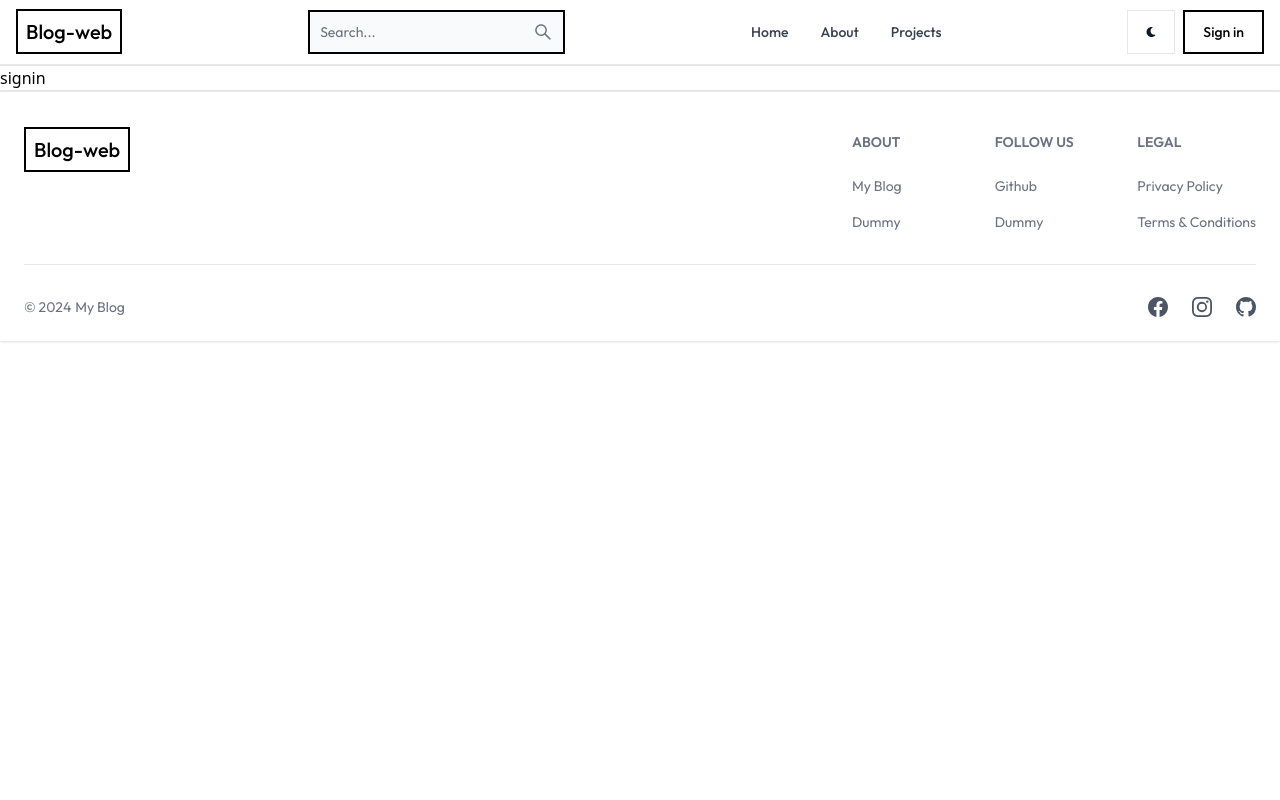
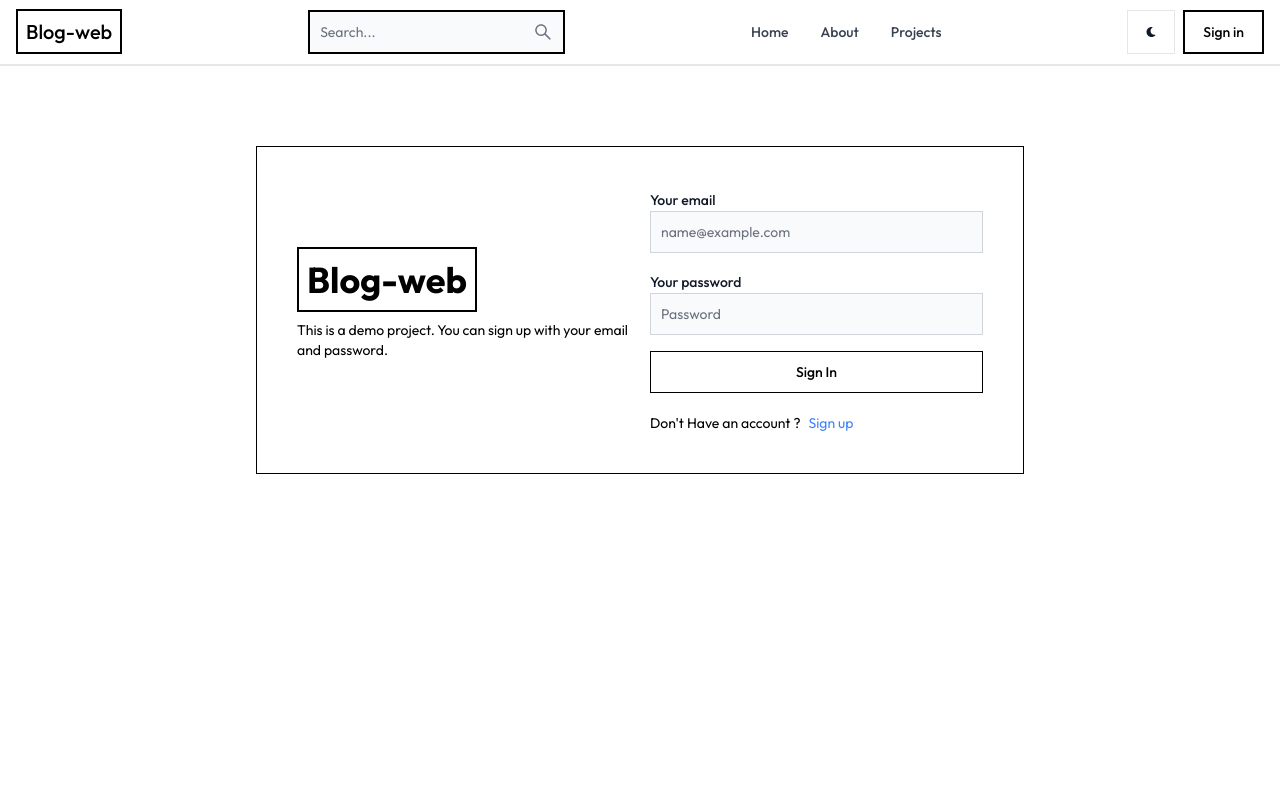
Before and after one commit to omoreo/MERN-Blog, a React (Vite) app in the folder client/: page /signin in a window 1280 px wide. Shown: the top 800 px of the page. Built offline with nearby package versions, Linux system fonts and the light colour scheme.

Commit message:
sign in page

```diff
--- a/client/src/pages/SignIn.jsx
+++ b/client/src/pages/SignIn.jsx
@@ -1,55 +1,113 @@
-import { Button, Label, TextInput } from 'flowbite-react';
-import { Link } from 'react-router-dom';
+import { Alert, Button, Label, Spinner, TextInput } from 'flowbite-react';
+import { useState } from 'react';
+import { Link, useNavigate } from 'react-router-dom';
 
 const SignIn = () => {
+
+  const [formData, setFormData] = useState({});
+  const [errorMessage, setErrorMessge] = useState(null);
+  const [loading, setLoading] = useState(false);
+  const navigate = useNavigate();
+
+  const handleChange = (e) => {
+    setFormData({ ...formData, [e.target.id]: e.target.value.trim() }); //id: text-haddle
+  };
+
+  const handleSubmit = async (e) => {
+    e.preventDefault(); //prevent page from reloading
+
+    if(!formData.email || !formData.password) {
+      return setErrorMessge('Please fill out all fields.');
+    }
+
+    try {
+      setLoading(true);
+      setErrorMessge(null);
+      const res = await fetch('/api/auth/signin', {
+        method: 'POST',
+        headers: {'Content-Type': 'application/json' },
+        body: JSON.stringify(formData),
+      });
+
+        const data = await res.json();
+
+        if(data.success === false) {
+          return setErrorMessge(data.message);
+        }
+        setLoading(false);
+        if(res.ok) {
+          navigate('/');
+        }
+
+    } catch (error) {
+      setErrorMessge(error.message);
+      setLoading(false);
+    }
+  };
+
   return (
-    <div>signin</div>
-    // <div className='min-h-screen mt-20 font-outfit'>
-    //   <div className='flex p-3 max-w-3xl mx-auto flex-col md:flex-row md:items-center gap-5'>
-    //     {/* Left */}
-    //     <div className="flex-1">
-    //       <Link to='/' className="font-bold dark:text-white text-4xl">
-    //       <span className='px-2 py-2 border-solid border-2 border-black text-black'>
-    //         Blog-web
-    //       </span>
-    //       </Link>
-    //       <p className="text-sm mt-5">
-    //         This is a demo project. You can sign up with your email and password.
-    //       </p>
-    //     </div>
-    //     {/* Right */}
-    //     <div className="flex-1">
-    //       <form className='flex flex-col gap-4'>
-    //         <div>
-    //           <Label value="Your username" />
-    //           <TextInput
-    //             type="text"
-    //             placeholder="Username"
-    //             id="username"
-    //             style={{ borderRadius: '0px' }}
-    //           />
-    //         </div>
-    //         <div>
-    //           <Label value="Your password" />
-    //           <TextInput
-    //             type="password"
-    //             placeholder="Password"
-    //             id="password"
-    //             style={{ borderRadius: '0px' }}
-    //           />
-    //         </div>
-    //         <Button color='dark' className='rounded-none bg-white text-black border-solid border-2 border-black hover:text-white' type='submit'>
-    //           Sign in
-    //         </Button>
-    //       </form>
-    //       <div className="flex gap-2 text-sm mt-5">
-    //         <span>Dont have an account ?</span>
-    //         <Link to='/signup' className='text-blue-500'>Sign up</Link>
-    //       </div>
-    //     </div>
-    //   </div>
-    // </div>
-  )
+    <div className='min-h-screen mt-20 font-outfit'>
+      <div className='flex p-10 max-w-3xl mx-auto flex-col md:flex-row md:items-center gap-5 border-solid border border-black'>
+        {/* Left */}
+        <div className="flex-1">
+          <Link to='/' className="font-bold dark:text-white text-4xl">
+          <span className='px-2 py-2 border-solid border-2 border-black text-black'>
+            Blog-web
+          </span>
+          </Link>
+          <p className="text-sm mt-5">
+            This is a demo project. You can sign up with your email and password.
+          </p>
+        </div>
+        {/* Right */}
+        <div className="flex-1">
+          <form className='flex flex-col gap-4' onSubmit={handleSubmit}>
+            <div>
+              <Label value="Your email" />
+              <TextInput
+                type="email"
+                placeholder="name@example.com"
+                id="email"
+                style={{ borderRadius: '0px' }}
+                onChange={handleChange}
+              />
+            </div>
+            <div>
+              <Label value="Your password" />
+              <TextInput
+                type="password"
+                placeholder="Password"
+                id="password"
+                style={{ borderRadius: '0px' }}
+                onChange={handleChange}
+              />
+            </div>
+            <Button color='dark' className='rounded-none bg-white text-black border-solid border border-black hover:text-white' type='submit' disabled={loading}>
+              {
+                loading ? (
+                  <>
+                    <Spinner size='sm' />
+                    <span className='pl-3'>Loading...</span>
+                  </>
+                ) : 'Sign In'
+              }
+            </Button>
+          </form>
+          <div className="flex gap-2 text-sm mt-5">
+            <span>Don't Have an account ?</span>
+            <Link to='/signup' className='text-blue-500'>Sign up</Link>
+          </div>
+          {
+            errorMessage && (
+              <Alert className='mt-5 rounded-none border-solid  border-red-700' color='failure'>
+                {errorMessage}
+              </Alert>
+            )
+          }
+        </div>
+      </div>
+    </div>
+  );
 }
 
 export default SignIn
```
